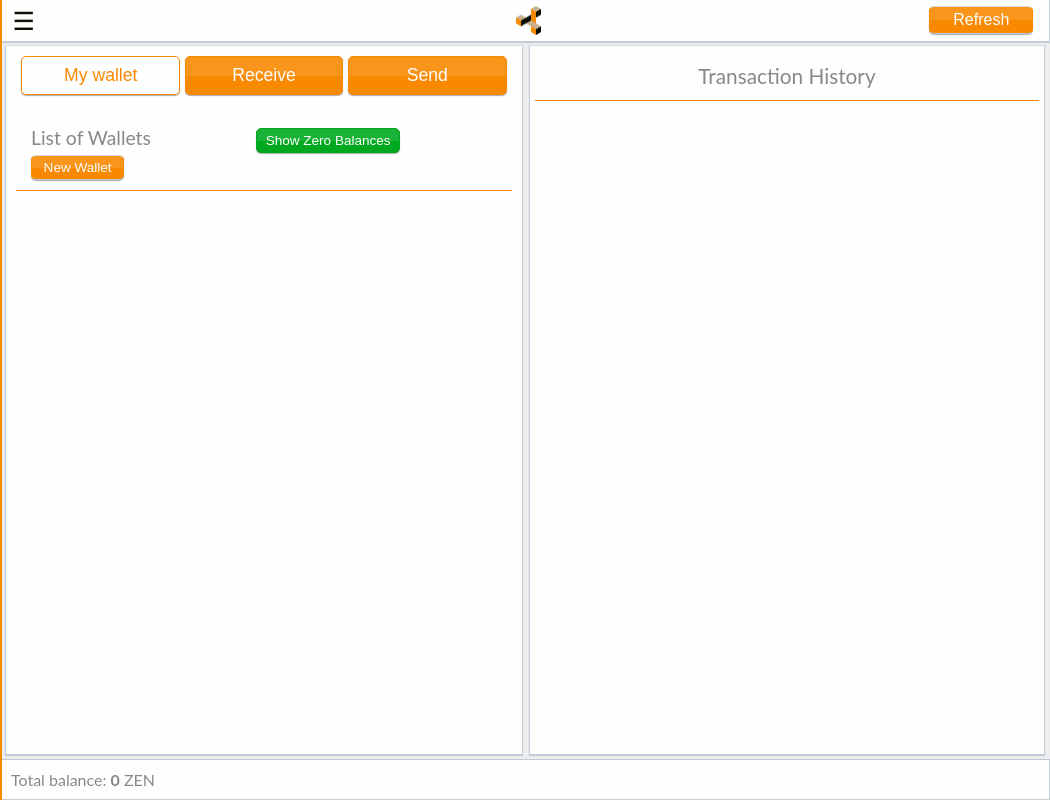
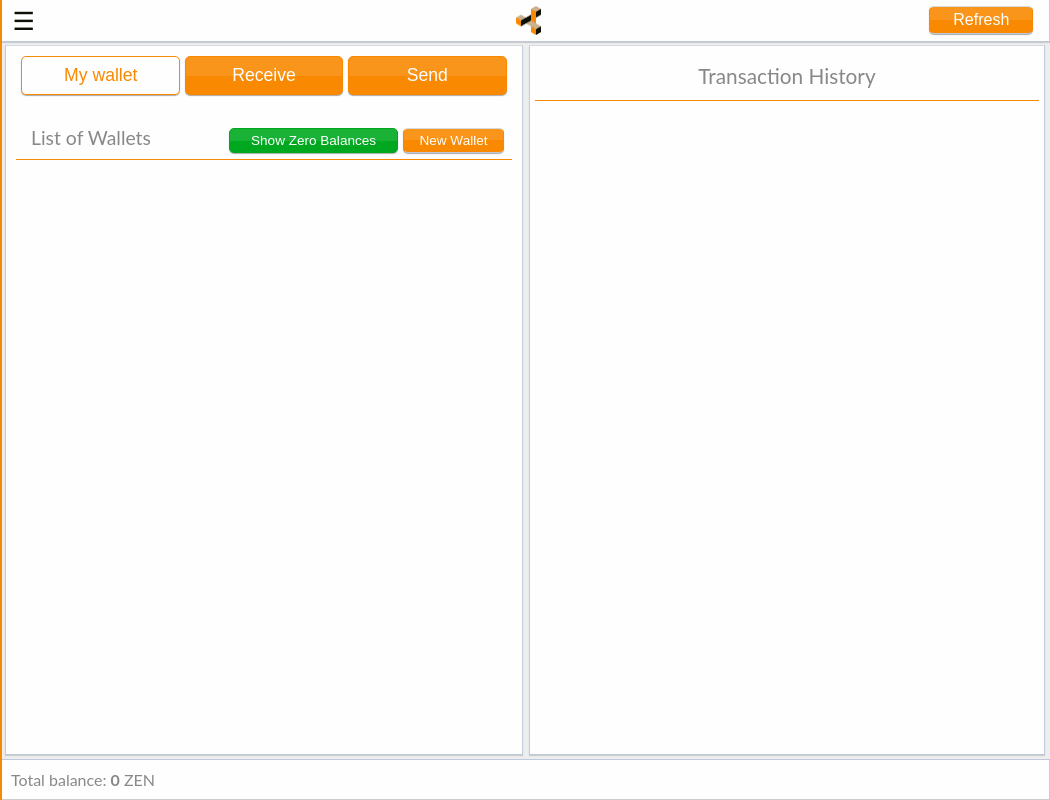
Before and after one commit to HorizenOfficial/arizen, an Electron app: page app/wallet.html in a window 1050 px wide. Both pictures are taken after a click on the button "My wallet". Drawn offline with Linux system fonts and the light colour scheme; no server answers.

Commit message:
BUG Resolved - position of buttons above list of wallets

```diff
--- a/app/resources/wallet.css
+++ b/app/resources/wallet.css
@@ -31,10 +31,13 @@
     transition: all 0.2s;
 }
 
+.addWalletButtonWidth{
+    width: 36%;
+}
+
 .balancesButtonHide{
-    margin-left:100px;
     padding: 4px 6px;
-    width: 31%;
+    width: 61%;
     outline: none;
     background-color: #f82000;
     border: 1px #f82000 solid;
@@ -51,9 +54,8 @@
 }
 
 .balancesButtonShow{
-    margin-left:100px;
     padding: 4px 6px;
-    width: 31%;
+    width: 61%;
     outline: none;
     background-color: #00a820;
     border: 1px #00a820 solid;
@@ -69,6 +71,11 @@
     color: #00a820;
 }
 
+.rightButtons{
+    position: absolute;
+    right: 2%;
+    width: 55%;
+}
 
 .sendButton{
     margin: 15px;
--- a/app/wallet.html
+++ b/app/wallet.html
@@ -153,9 +153,9 @@
         <div id="mywallet" class="mywallet" style="display:none">
             <div class="sectionTitle">
                 List of Wallets
-                <span class="right">
+                <span class="rightButtons">
                     <button class="buttons balancesButtonShow" onclick="hideBalances()" id="hideZeroBalancesButton">Show Zero Balances</button>
-                    <button class="buttons addWalletButton" onclick="addWalletDialog()" id="addWalletButton">New Wallet</button>
+                    <button class="buttons addWalletButton addWalletButtonWidth" onclick="addWalletDialog()" id="addWalletButton">New Wallet</button>
                 </span>
             </div>
             <div id="walletList">
```
